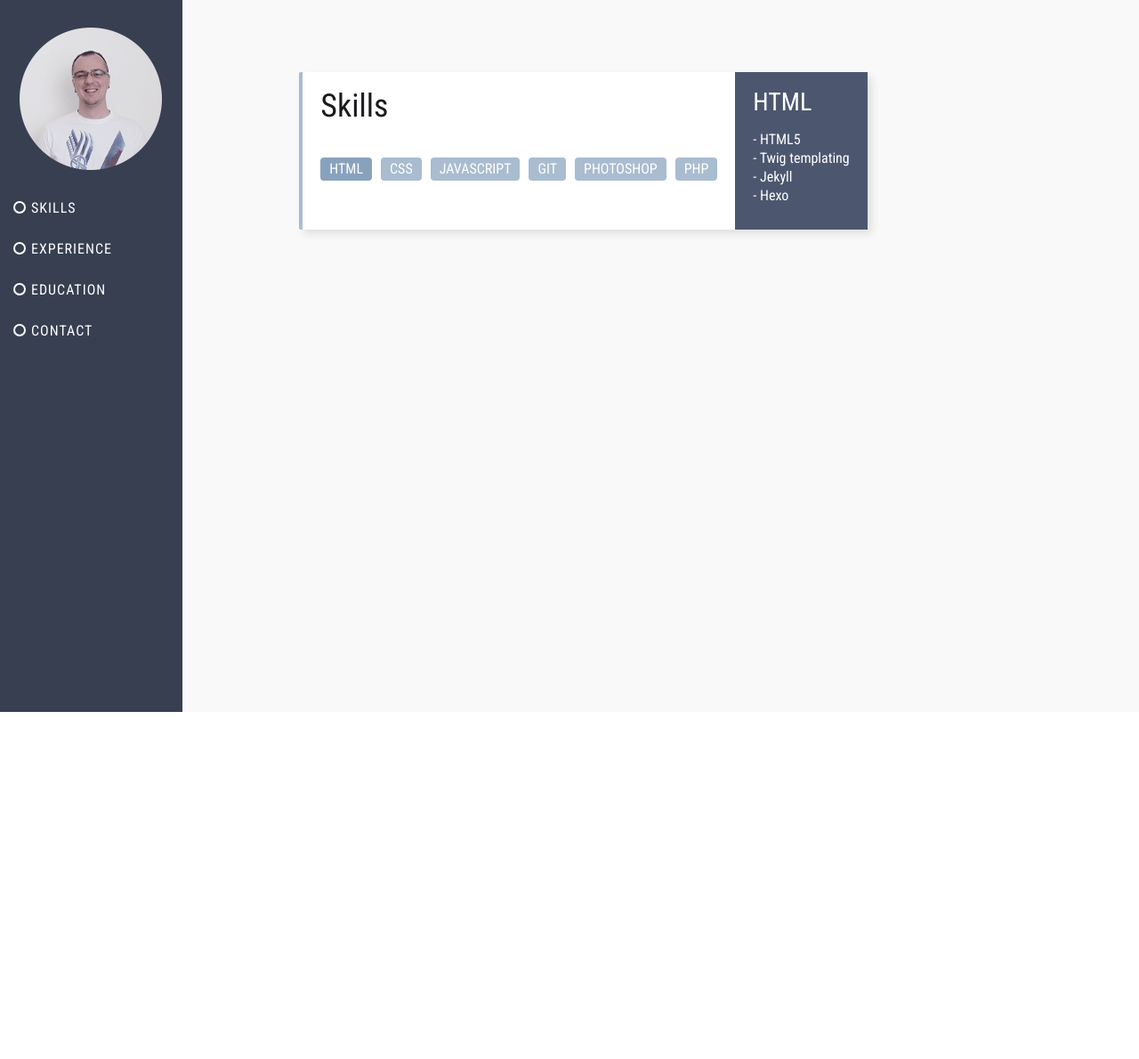
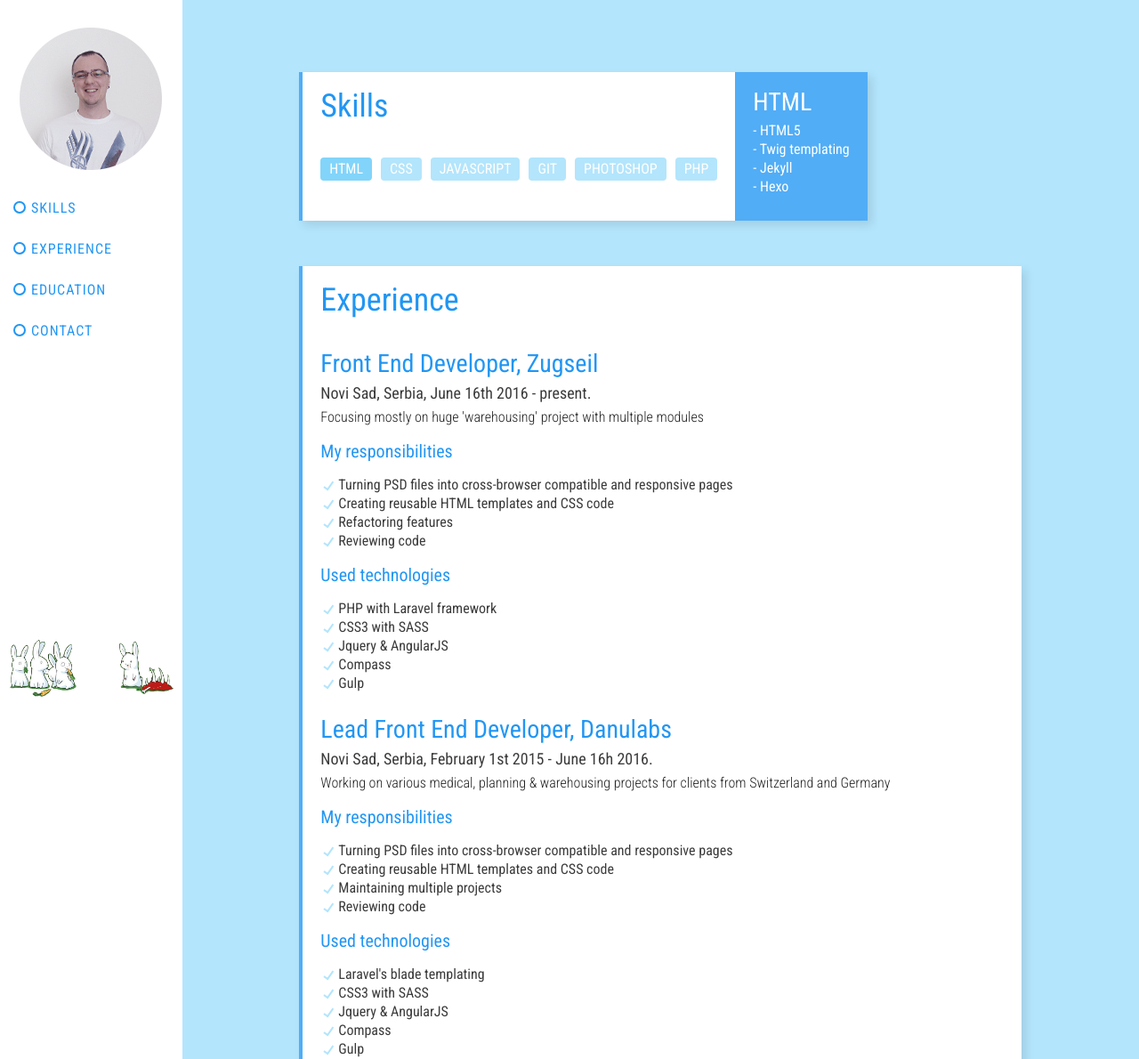
Before and after one commit to srdjanov/srdjanov.github.io, a plain HTML site: page portfolio.html in a window 1280 px wide. Shown: the top 1190 px of the page at 89% size. Before the commit the page ends 800 px from the top, so only its background shows below. Drawn offline with nearby package versions, Linux system fonts and the light colour scheme.

Commit message:
build up

```diff
--- a/portfolio.html
+++ b/portfolio.html
@@ -19,10 +19,11 @@
                 <li><a href="#">Contact</a></li>
             </ul>
         </nav>
+        <div class="bg-aside"></div>
     </aside>
     <div class="content">
         <section id="skills">
-            <article class="">
+            <article>
                <div>
                    <h1>Skills</h1>
 
@@ -47,7 +48,7 @@
                        </li>
                    </ul>
                </div>
-               <div>
+               <div class="description">
                    <ul class="skill-list">
                     <li id="html">
                         <h2>HTML</h2>
@@ -76,13 +77,63 @@
                     </li>
                 </ul>
                </div>
-                <!--<ul>
-                    <li><div class="icon-"></div></li>
-                    <li><div class="icon-"></div></li>
-                    <li><div class="icon-"></div></li>
-                </ul>-->
             </article>
 
+        </section>
+        <section id="experience">
+            <article class="full-width">
+                <div>
+                <h1>Experience</h1>
+                    <ul class="list">
+                        <li>
+                            <h2>Front End Developer, Zugseil</h2>
+                            <h4>Novi Sad, Serbia, June 16th 2016 - present.</h4>
+                            <label>Focusing mostly on huge 'warehousing' project with multiple modules</label>
+                            <h3>My responsibilities</h3>
+                            <p>Turning PSD files into cross-browser compatible and responsive pages</p>
+                            <p>Creating reusable HTML templates and CSS code</p>
+                            <p>Refactoring features</p>
+                            <p>Reviewing code</p>
+                            <h3>Used technologies</h3>
+                            <p>PHP with Laravel framework</p>
+                            <p>CSS3 with SASS</p>
+                            <p>Jquery & AngularJS</p>
+                            <p>Compass</p>
+                            <p>Gulp</p>
+                        </li>
+                        <li>
+                            <h2>Lead Front End Developer, Danulabs</h2>
+                            <h4>Novi Sad, Serbia, February 1st 2015 - June 16h 2016.</h4>
+                            <label>Working on various medical, planning & warehousing projects for clients from Switzerland and Germany</label>
+                            <h3>My responsibilities</h3>
+                            <p>Turning PSD files into cross-browser compatible and responsive pages</p>
+                            <p>Creating reusable HTML templates and CSS code</p>
+                            <p>Maintaining multiple projects</p>
+                            <p>Reviewing code</p>
+                            <h3>Used technologies</h3>
+                            <p>Laravel's blade templating</p>
+                            <p>CSS3 with SASS</p>
+                            <p>Jquery & AngularJS</p>
+                            <p>Compass</p>
+                            <p>Gulp</p>
+                        </li>
+                        <li>
+                            <h2>Intern, COINGCS</h2>
+                            <h4>Novi Sad, Serbia, April 28th 2014 - September 1st 2014.</h4>
+                            <label>Getting into the 'www', teamwork and meaning of working hours, and contributing on the actual project.</label>
+                            <h3>My responsibilities</h3>
+                            <p>Turning PSD files into cross-browser compatible and responsive pages</p>
+                            <p>Creating reusable HTML templates and CSS code</p>
+                            <h3>Used technologies</h3>
+                            <p>Handlebars templating</p>
+                            <p>CSS3 with SASS</p>
+                            <p>Compass</p>
+                            <p>Git</p>
+                            <p>Build tools</p>
+                        </li>
+                    </ul>
+                </div>
+            </article>
         </section>
     </div>
 
--- a/sass/base/_helpers.scss
+++ b/sass/base/_helpers.scss
@@ -99,6 +99,14 @@
 
 .show{
     display: block;
+}
+
+.full-width{
+    width: 100%;
+}
+
+.half-width{
+    width: 50%;
 }
 
 // sass map containing breakpoints
--- a/sass/base/_typo.scss
+++ b/sass/base/_typo.scss
@@ -29,17 +29,22 @@ body{
 }
 
 h1{
-    @include set-font(36px, 400, $color-font-heading);
+    @include set-font(36px, 400, $color-module);
     margin-bottom: 40px;
 }
 
 h2{
-    @include set-font(28px, 400, $color-font-heading);
-    margin-bottom: 20px;
+    @include set-font(28px, 400, $color-module);
+    margin-bottom: 10px;
 }
 
 h3{
-    @include set-font(20px, 400, $color-module-light);
+    @include set-font(20px, 400, $color-module);
+    margin-bottom: 10px;
+}
+
+h4{
+    @include set-font(18px, 400, $color-font-text);
     margin-bottom: 10px;
 }
 
--- a/sass/base/_variables.scss
+++ b/sass/base/_variables.scss
@@ -8,11 +8,11 @@ $color-active-light: #16DB93;
 $color-active-medium: #048BA8;
 $color-active-dark: #A4036F;
 
-$color-module: #373F51;
+$color-module: #2196F3;
 $color-module-hover: lighten($color-module, 10%);
 
-$color-module-light: #A9BCD0;
+$color-module-light: #B3E5FC;
 $color-module-light-hover: darken($color-module-light, 10%);
 
-$color-font-heading: #1B1B1E;
+$color-font-heading: #212121;
 $color-font-text: lighten($color-font-heading, 10%);
--- a/sass/elements/_aside.scss
+++ b/sass/elements/_aside.scss
@@ -2,11 +2,21 @@ aside{
     @include set-display(null, 16%, 100%);
     position: fixed;
 
-    background-color: $color-module;
+    background-color: #fff;
 
     @include respond-to('large'){
         display: none;
         width: 280px;
+    }
+
+    .bg-aside{
+        background: url("../img/img-bg-01.png") no-repeat center;
+        background-size: contain;
+        height: 100px;
+        position: absolute;
+        bottom: 0;
+        left: 10px;
+        right: 10px;
     }
 
     nav{
@@ -34,7 +44,7 @@ aside{
                     padding: 15px 20px 15px 35px;
                     text-transform: uppercase;
                     letter-spacing: 1px;
-                    color: #fff;
+                    color: $color-module;
                     font-size: 16px;
 
                     &:before{
@@ -46,7 +56,7 @@ aside{
 
                         width: 10px;
                         height: 10px;
-                        border: 2px solid #fff;
+                        border: 2px solid $color-module;
                         border-radius: 50%;
 
                     }
@@ -58,9 +68,11 @@ aside{
                     }
 
                     &:hover{
-                        background-color: $color-module-hover;
+                        background-color: $color-module-light;
+                        color: #fff;
 
                         &:before{
+                            border-color: #fff;
                             background-color: #fff;
                         }
                     }
--- a/sass/layout/pages/_home.scss
+++ b/sass/layout/pages/_home.scss
@@ -1,14 +1,13 @@
 .content{
-    @include set-display(null, calc(100% - 16%), 100%);
-    background-color: $color-light;
-
+    @include set-display(null, calc(100% - 16%), null);
+    min-height: 100%;
     margin-left: 16%;
     padding: 30px;
+    background-color: $color-module-light;
 
     @include respond-to('small'){
         padding: 10px;
     }
-
 
     @include respond-to('large'){
         width: 100%;
@@ -32,10 +31,10 @@
                 table-layout: fixed;
             }
 
-            border-left: 4px solid $color-module-light;
+            border-left: 4px solid $color-module-hover;
             background-color: #fff;
             box-shadow: 5px 5px 10px rgba(0,0,0,0.1);
-            border-radius: 2px;
+            border-radius: 0px;
 
             div{
                 padding: 20px;
@@ -43,7 +42,7 @@
                 vertical-align: top;
                 overflow: hidden;
 
-                &:last-of-type{
+                &.description{
                     background-color: $color-module-hover;
                     >ul{
 
@@ -71,3 +70,45 @@
         }
     }
 }
+
+.list{
+    li{
+        margin-bottom: 30px;
+
+        p{
+            margin-bottom: 5px;
+            padding-left: 20px;
+            position: relative;
+
+            &:before,
+            &:after{
+                content: '';
+                position: absolute;
+                background-color: $color-module-light;
+                width: 2px;
+            }
+
+            &:before{
+                left: 10px;
+                height: 12px;
+                transform: rotate(35deg);
+                bottom: 1px;
+            }
+
+            &:after{
+                left: 5px;
+                height: 5px;
+                transform: rotate(-55deg);
+                bottom: 2px;
+            }
+        }
+
+        h3{
+            margin: 20px 0;
+        }
+
+        label{
+            @include set-font(16px, 300, $color-font-heading);
+        }
+    }
+}
```
Also changed, not shown: css/main.min.css, img/img-bg-01.png (added).
